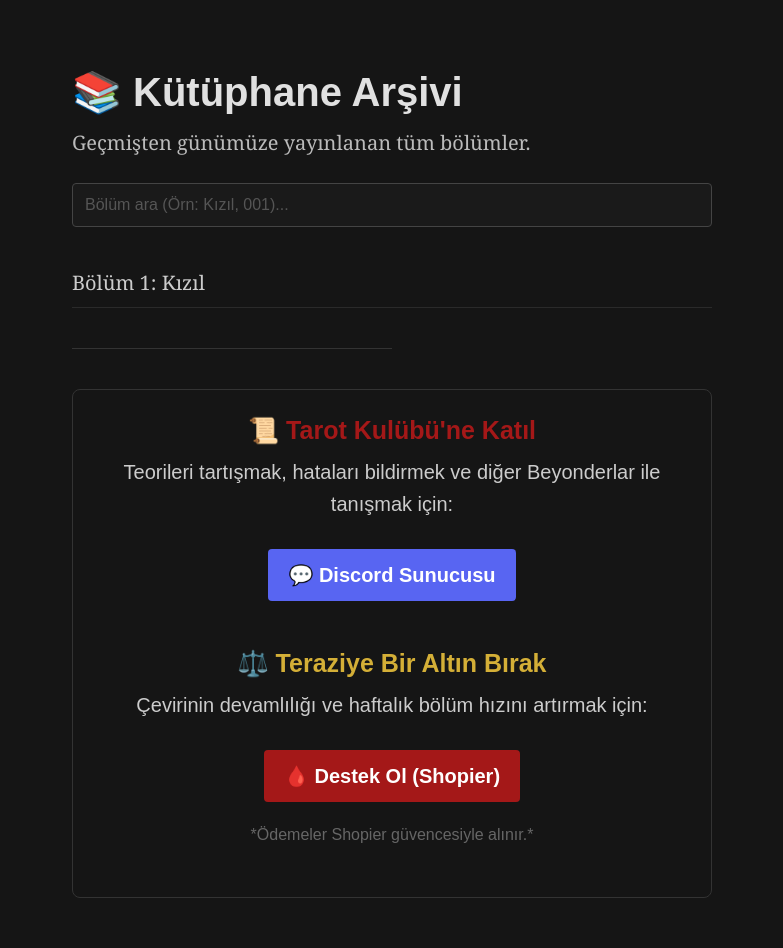
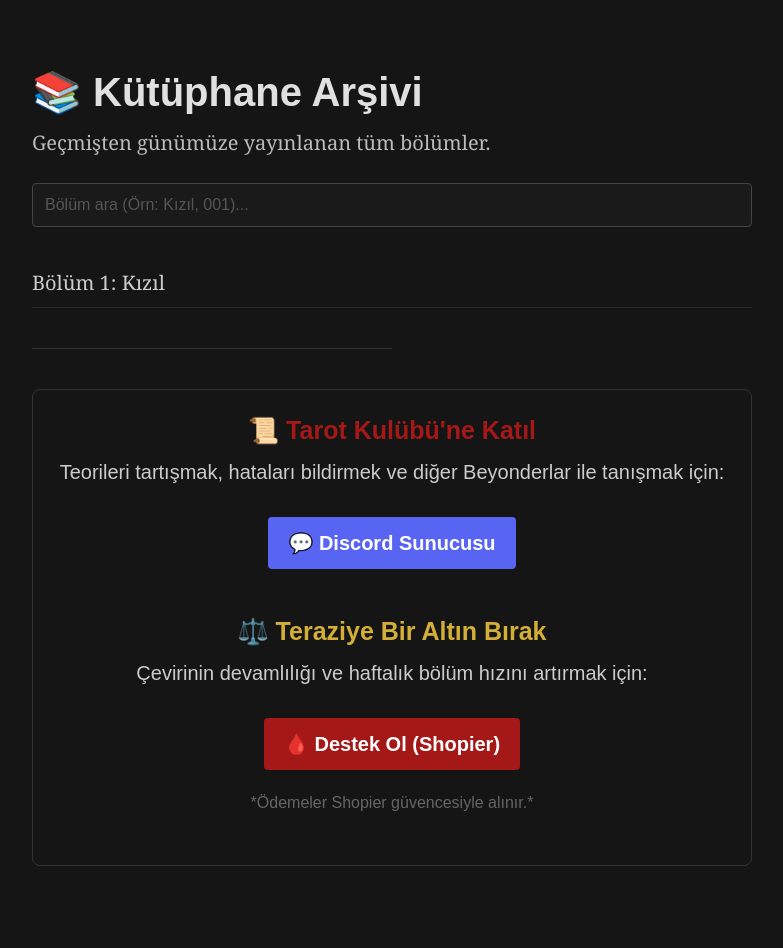
Before and after one commit to Imperium34/Imperium34.github.io, a Jekyll site: the page built from arsiv.md, in a window 1280 px wide. Shown: the whole page, without its empty margins (248-1031 px from the left). Built offline with Jekyll 4.4.1, drawn with Linux system fonts in a browser that asks for light colours; comment, search, counter and statistics services are not loaded; after the commit the page ends 916 px from its top, so only the background shows below that.

Commit message:
Increase max-width of container from 32rem to 36rem

```diff
--- a/css/style.scss
+++ b/css/style.scss
@@ -128,11 +128,11 @@ blockquote {
 }
 
 // =========================================
-// 7. CONTAINER (THE FIX)
+// 7. CONTAINER
 // =========================================
 
 .container {
-  max-width: 32rem;
+  max-width: 36rem;
   width: 90%;
   margin-left:   auto;
   margin-right:  auto;
```
